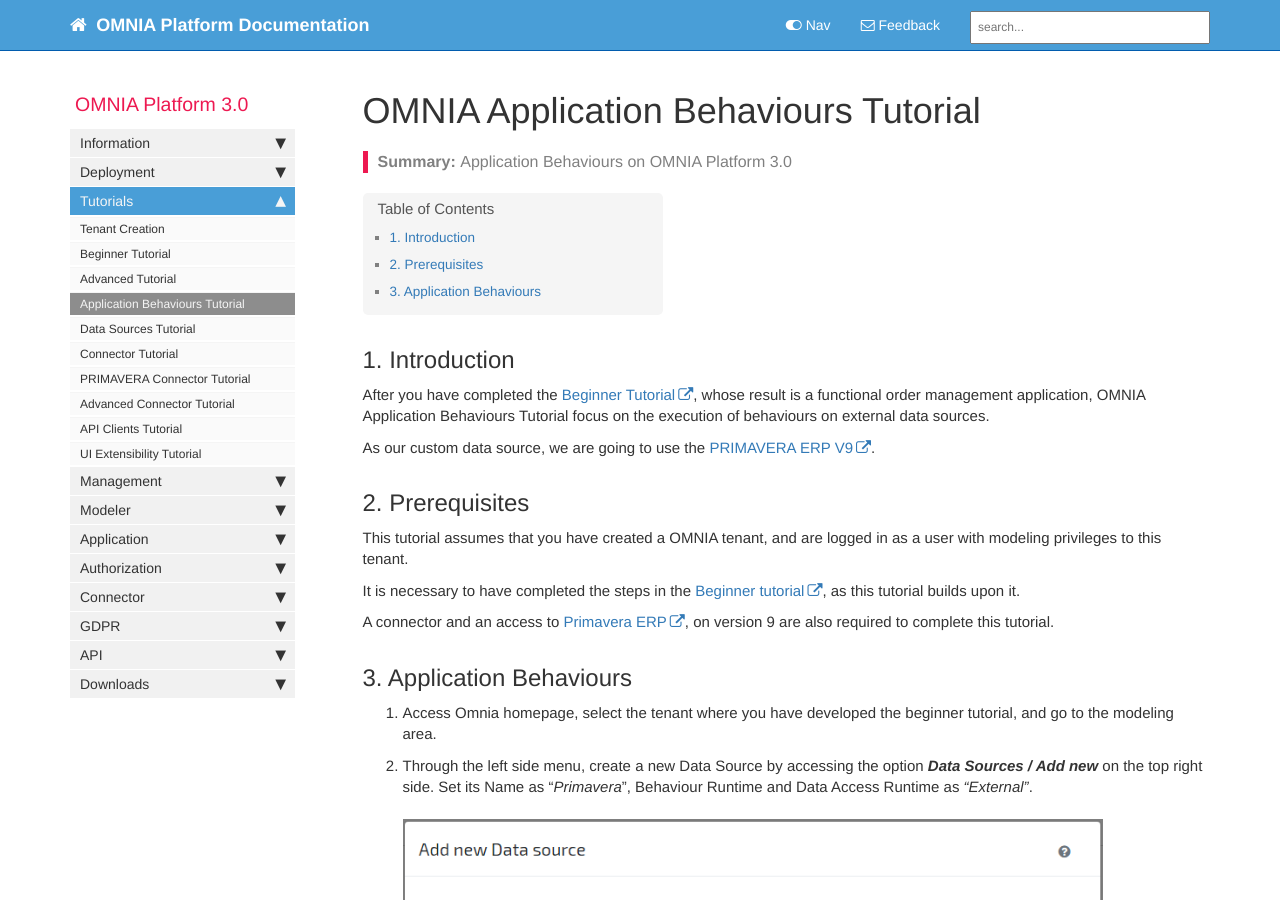
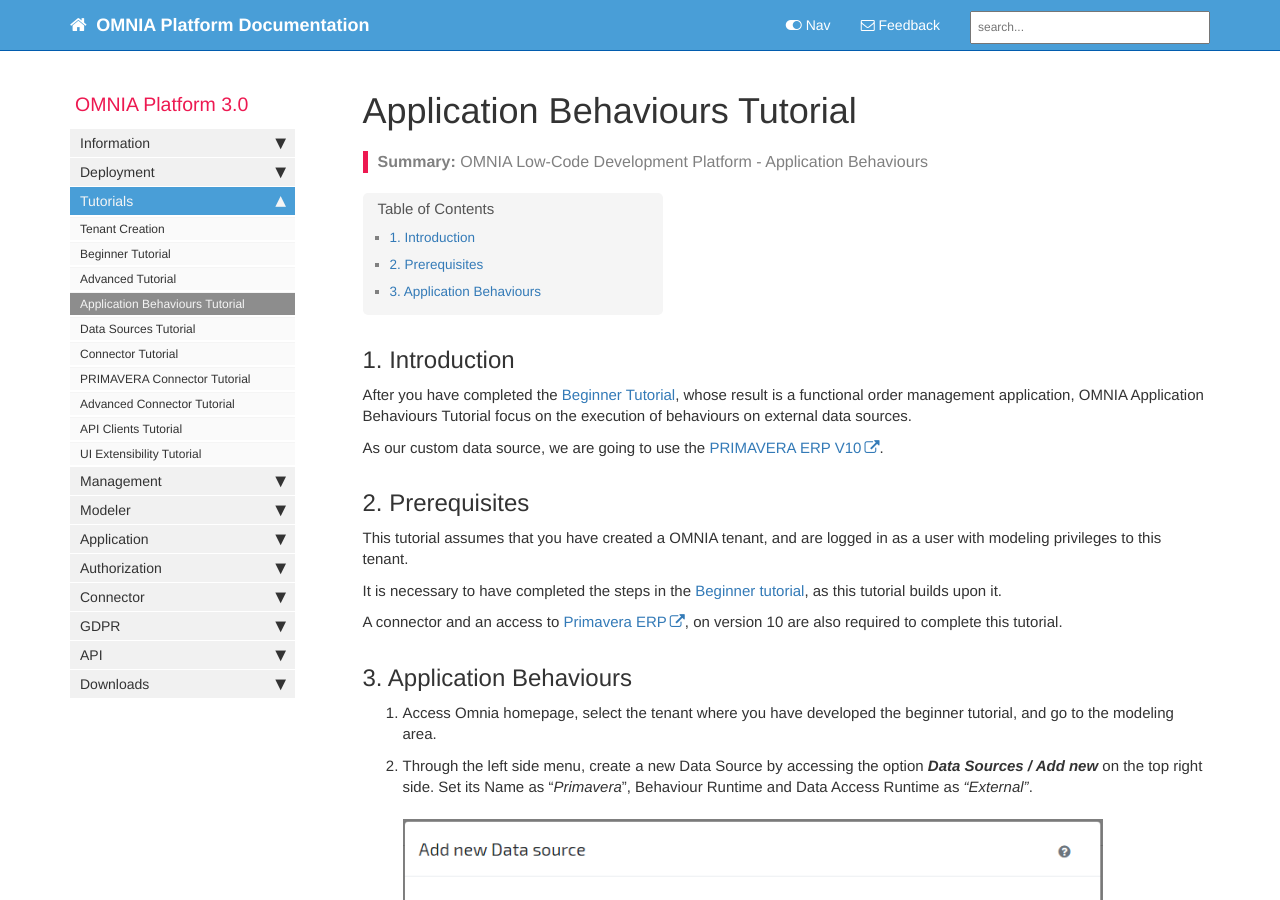
Before and after one commit to daniel8lopes/omnia3, a Jekyll site: the page built from docs/pages/omnia3/Tutorials/omnia3_applicationbehaviourstutorial.md, in a window 1280 px wide and 900 px high. Built offline with Jekyll 4.4.1, drawn with Linux system fonts in a browser that asks for light colours; nearby versions of some CDN libraries; comment, search, counter and statistics services are not loaded; some of the changed text lies outside the part shown.

Commit message:
Update omnia3_applicationbehaviourstutorial.md

```diff
--- a/docs/pages/omnia3/Tutorials/omnia3_applicationbehaviourstutorial.md
+++ b/docs/pages/omnia3/Tutorials/omnia3_applicationbehaviourstutorial.md
@@ -1,7 +1,7 @@
 ---
-title: OMNIA Application Behaviours Tutorial
+title: Application Behaviours Tutorial
 keywords: omnia3
-summary: "Application Behaviours on OMNIA Platform 3.0"
+summary: "OMNIA Low-Code Development Platform - Application Behaviours"
 sidebar: omnia3_sidebar
 permalink: omnia3_applicationbehaviourstutorial.html
 folder: omnia3
@@ -9,18 +9,18 @@ folder: omnia3
 
 ## 1. Introduction
 
-After you have completed the [Beginner Tutorial](https://docs.numbersbelieve.com/omnia3_beginnertutorial.html), whose result is a functional order management application, OMNIA Application Behaviours Tutorial focus on the execution of behaviours on external data sources.
+After you have completed the [Beginner Tutorial](omnia3_beginnertutorial.html), whose result is a functional order management application, OMNIA Application Behaviours Tutorial focus on the execution of behaviours on external data sources.
 
-As our custom data source, we are going to use the [PRIMAVERA ERP V9](https://pt.primaverabss.com).
+As our custom data source, we are going to use the [PRIMAVERA ERP V10](https://pt.primaverabss.com).
 
 
 ## 2. Prerequisites
 
 This tutorial assumes that you have created a OMNIA tenant, and are logged in as a user with modeling privileges to this tenant.
 
-It is necessary to have completed the steps in the  [Beginner tutorial](http://docs.numbersbelieve.com/omnia3_beginnertutorial.html), as this tutorial builds upon it.
+It is necessary to have completed the steps in the  [Beginner tutorial](omnia3_beginnertutorial.html), as this tutorial builds upon it.
 
-A connector and an access to [Primavera ERP](https://pt.primaverabss.com), on version 9 are also required to complete this tutorial.
+A connector and an access to [Primavera ERP](https://pt.primaverabss.com), on version 10 are also required to complete this tutorial.
 
 ## 3. Application Behaviours
 
```
Also changed, not shown: other parts of docs/pages/omnia3/Tutorials/omnia3_applicationbehaviourstutorial.md (+1 -1 lines).
